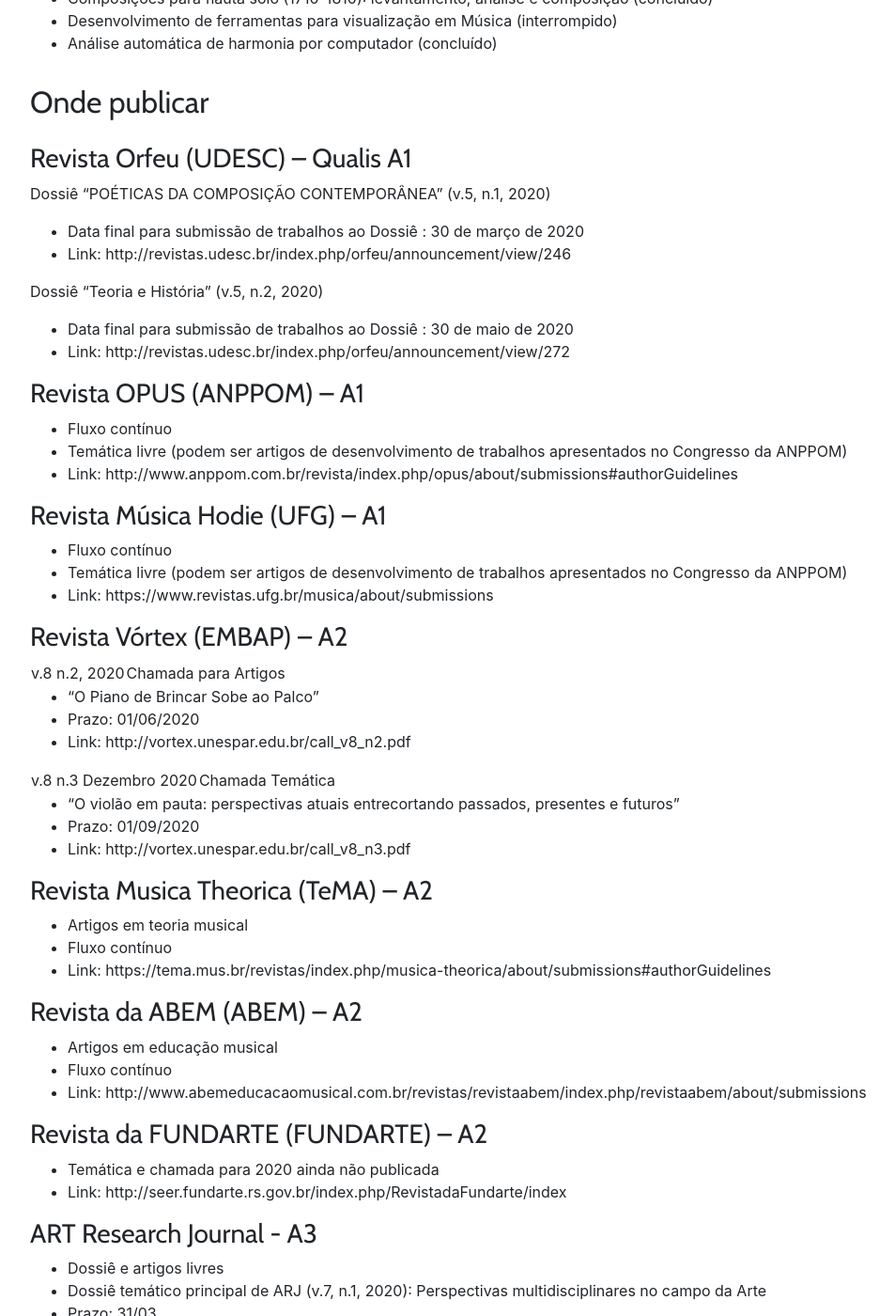
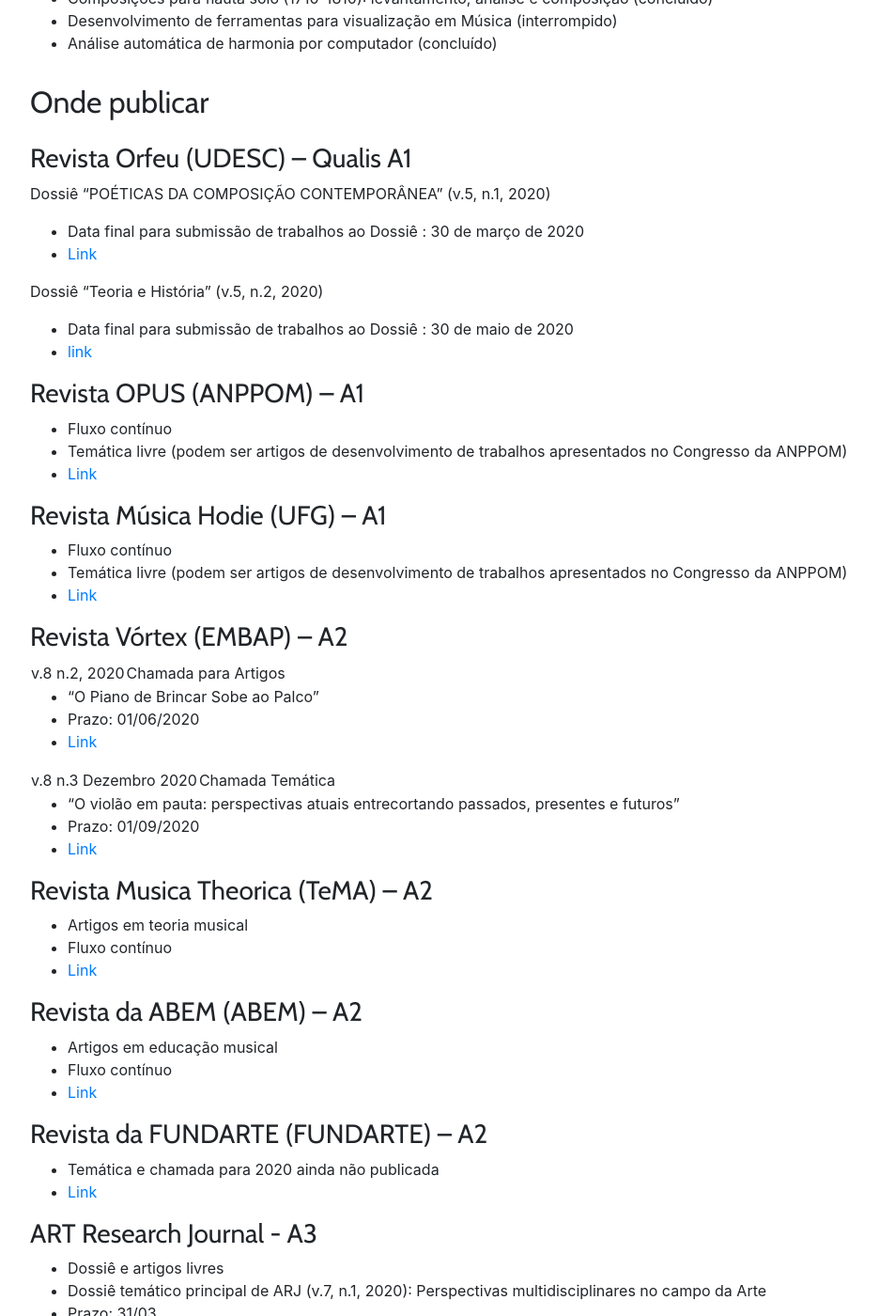
Before and after one commit to kroger/genosmus, a Jekyll site: the page built from _paginas/pesquisa.md, in a window 1280 px wide and 1400 px high, scrolled down 751 px. Shown: the whole window at 94% size, without its empty margins (68-1021 px from the left). Built offline with Jekyll 4.4.1, drawn with Linux system fonts in a browser that asks for light colours; some of the changed lines change nothing that is shown; some of the changed text lies outside the part shown.

Commit message:
Inserção de links

```diff
--- a/_paginas/pesquisa.md
+++ b/_paginas/pesquisa.md
@@ -43,26 +43,26 @@
 Dossiê "POÉTICAS DA COMPOSIÇÃO CONTEMPORÂNEA" (v.5, n.1, 2020)
 
 - Data final para submissão de trabalhos ao Dossiê : 30 de março de 2020
-- Link: http://revistas.udesc.br/index.php/orfeu/announcement/view/246
+- [Link](http://revistas.udesc.br/index.php/orfeu/announcement/view/246)
 
 Dossiê "Teoria e História" (v.5, n.2, 2020)
 
 - Data final para submissão de trabalhos ao Dossiê : 30 de maio de 2020
-- Link: http://revistas.udesc.br/index.php/orfeu/announcement/view/272
+- [link](http://revistas.udesc.br/index.php/orfeu/announcement/view/272)
 
 ### Revista OPUS (ANPPOM) – A1
 
 - Fluxo contínuo
 - Temática livre (podem ser artigos de desenvolvimento de trabalhos
   apresentados no Congresso da ANPPOM)
-- Link: http://www.anppom.com.br/revista/index.php/opus/about/submissions#authorGuidelines
+- [Link](http://www.anppom.com.br/revista/index.php/opus/about/submissions#authorGuidelines)
 
 ### Revista Música Hodie (UFG) – A1
 
 - Fluxo contínuo
 - Temática livre (podem ser artigos de desenvolvimento de trabalhos
   apresentados no Congresso da ANPPOM)
-- Link: https://www.revistas.ufg.br/musica/about/submissions
+- [Link](https://www.revistas.ufg.br/musica/about/submissions)
 
 ### Revista Vórtex (EMBAP) – A2
 
@@ -70,31 +70,31 @@
 
 - "O Piano de Brincar Sobe ao Palco"
 - Prazo: 01/06/2020
-- Link: http://vortex.unespar.edu.br/call_v8_n2.pdf
+- [Link](http://vortex.unespar.edu.br/call_v8_n2.pdf)
 
 v.8 n.3 Dezembro 2020 | Chamada Temática
 
 - "O violão em pauta: perspectivas atuais entrecortando passados,
   presentes e futuros"
 - Prazo: 01/09/2020
-- Link: http://vortex.unespar.edu.br/call_v8_n3.pdf
+- [Link](http://vortex.unespar.edu.br/call_v8_n3.pdf)
 
 ### Revista Musica Theorica (TeMA) – A2
 
 - Artigos em teoria musical
 - Fluxo contínuo
-- Link: https://tema.mus.br/revistas/index.php/musica-theorica/about/submissions#authorGuidelines
+- [Link](https://tema.mus.br/revistas/index.php/musica-theorica/about/submissions#authorGuidelines)
 
 ### Revista da ABEM (ABEM) – A2
 
 - Artigos em educação musical
 - Fluxo contínuo
-- Link: http://www.abemeducacaomusical.com.br/revistas/revistaabem/index.php/revistaabem/about/submissions
+- [Link](http://www.abemeducacaomusical.com.br/revistas/revistaabem/index.php/revistaabem/about/submissions)
 
 ### Revista da FUNDARTE (FUNDARTE) – A2
 
 - Temática e chamada para 2020 ainda não publicada
-- Link: http://seer.fundarte.rs.gov.br/index.php/RevistadaFundarte/index
+- [Link](http://seer.fundarte.rs.gov.br/index.php/RevistadaFundarte/index)
 
 ### ART Research Journal - A3
 
@@ -102,33 +102,33 @@
 - Dossiê temático principal de ARJ (v.7, n.1, 2020): Perspectivas
   multidisciplinares no campo da Arte
 - Prazo: 31/03
-- Link: https://periodicos.ufrn.br/artresearchjournal/announcement
+- [Link](https://periodicos.ufrn.br/artresearchjournal/announcement)
 
 ### MUSMAT • REVISTA BRASILEIRA DE MÚSICA E MATEMÁTICA • BRAZILIAN JOURNAL OF MUSIC AND MATHEMATICS (UFRJ) – A4
 
 - Música e matemática
 - Prazo 30/05
-- Link: https://musmat.org/musmat-journal/guidelines-for-authors/
+- [Link](https://musmat.org/musmat-journal/guidelines-for-authors/)
 
 ### Revista Brasileira de Música (UFRJ) – B1
 
 - Fluxo contínuo e Dossiê temático “Som e Música no Audiovisual”
 - Prazo 31/03
-- Link: https://revistas.ufrj.br/index.php/rbm/announcement/view/394
+- [Link](https://revistas.ufrj.br/index.php/rbm/announcement/view/394)
 
 ### Revista Música (USP) – B1
 
 - Temática livre
 - Prazo: 30/05
-- Link: https://www.revistas.usp.br/revistamusica/about/submissions
+- [Link](https://www.revistas.usp.br/revistamusica/about/submissions)
 
 ### PERCEPTA (ABCM) – B2
 
 - Artigos em cognição musical
 - Fluxo contínuo
-- Link: https://www.abcogmus.org/journals/index.php/percepta/index
+- [Link](https://www.abcogmus.org/journals/index.php/percepta/index)
 
 ### Debates (UNIRIO) – B2
 
 - Não existem informações sobre chamada e fluxo
-- Link: http://www.seer.unirio.br/index.php/revistadebates/about/submissions#authorGuidelines
+- [Link](http://www.seer.unirio.br/index.php/revistadebates/about/submissions#authorGuidelines)
```
